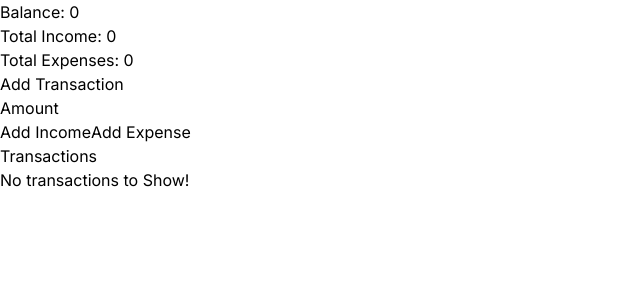
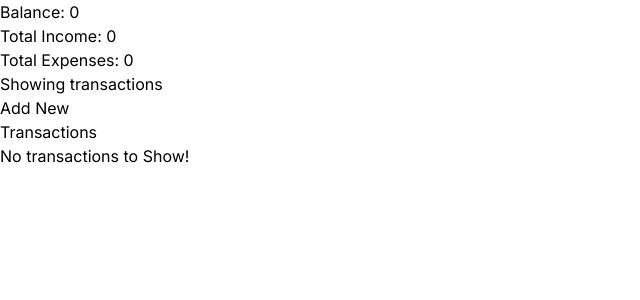
Before and after one commit to sefedev/expense-tracker, a React (Create React App) app: page / in a window 1280 px wide. Shown: the top 300 px of the page, without its empty margins (0-640 px from the left). Built offline with nearby package versions, Linux system fonts and the light colour scheme.

Commit message:
Change TransactionForm to TransactionInput

```diff
--- a/src/App.js
+++ b/src/App.js
@@ -1,6 +1,6 @@
 import { TransactionProvider } from 'context/context';
 import DisplayBalance from 'components/DisplayBalance';
-import TransactionForm from 'components/TransactionForm';
+import TransactionInput from 'components/TransactionInput';
 import Transactions from 'components/Transactions';
 
 function App() {
@@ -8,7 +8,7 @@
     <TransactionProvider>
       <main className="tracker-container">
         <DisplayBalance />
-        <TransactionForm />
+        <TransactionInput />
         <Transactions />
       </main>
     </TransactionProvider>
```
